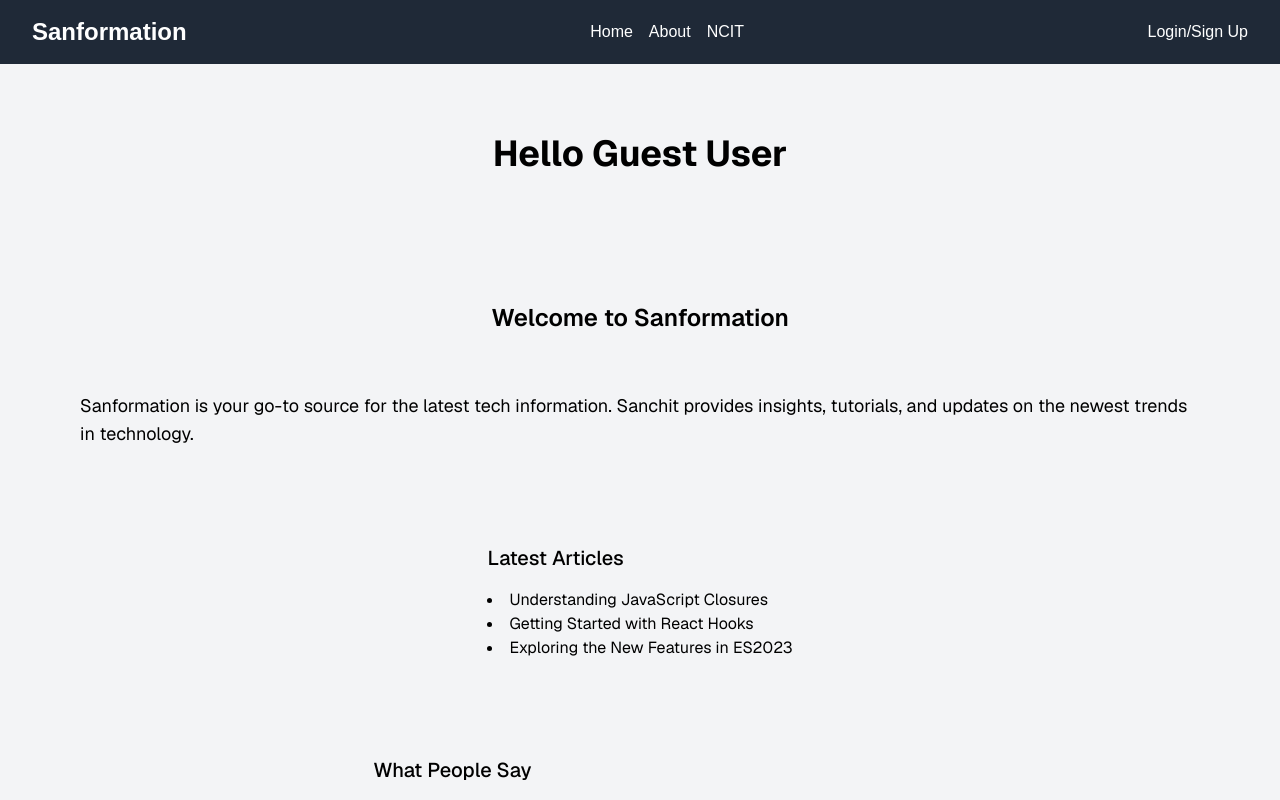
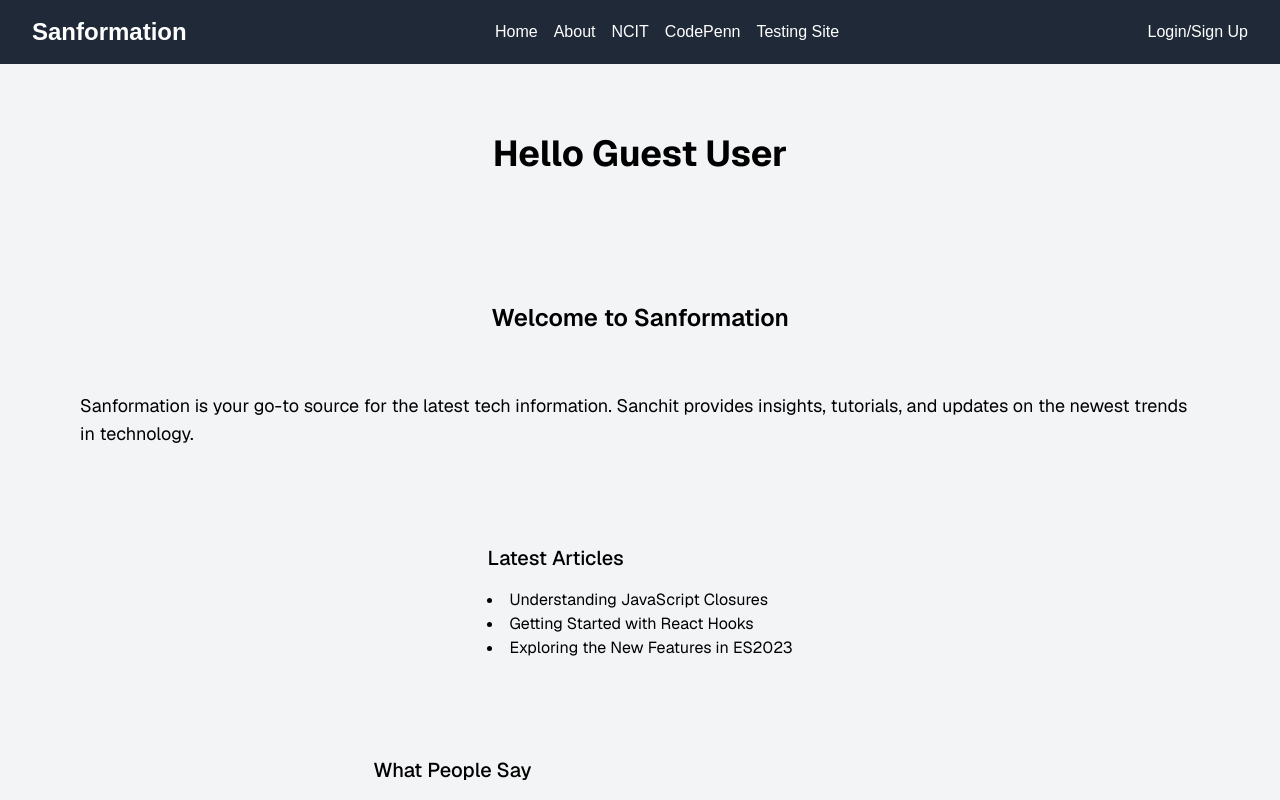
Before and after one commit to joblessgod/Sanformation-Web, a Next.js app: page / in a window 1280 px wide. Shown: the top 800 px of the page. Built offline with nearby package versions, Linux system fonts and the light colour scheme; no server answers.

Commit message:
Update Navbar.js

```diff
--- a/components/Navbar.js
+++ b/components/Navbar.js
@@ -22,6 +22,12 @@ const Navbar = async () => {
                     <li>
                         <Link href="/ncit" className="text-white hover:text-gray-400">NCIT</Link>
                     </li>
+                    <li>
+                        <Link href="https://coding.sanchit.info.np" className="text-white hover:text-gray-400">CodePenn</Link>
+                    </li>
+                    <li>
+                        <Link href="https://testing.sanchit.info.np" className="text-white hover:text-gray-400">Testing Site</Link>
+                    </li>
                 </ul>
                 {user ?
                     <div className='flex items-center gap-3'>
```
